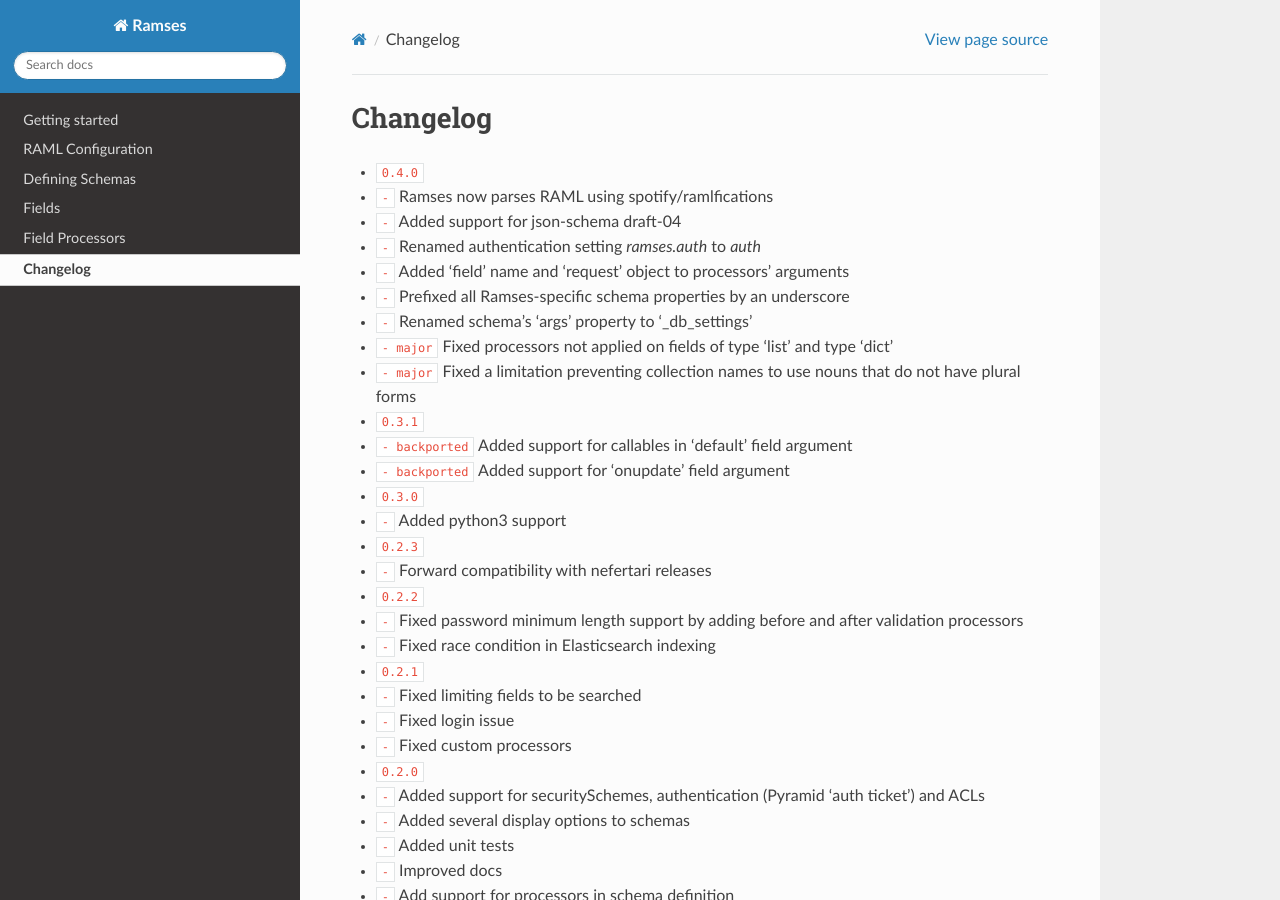
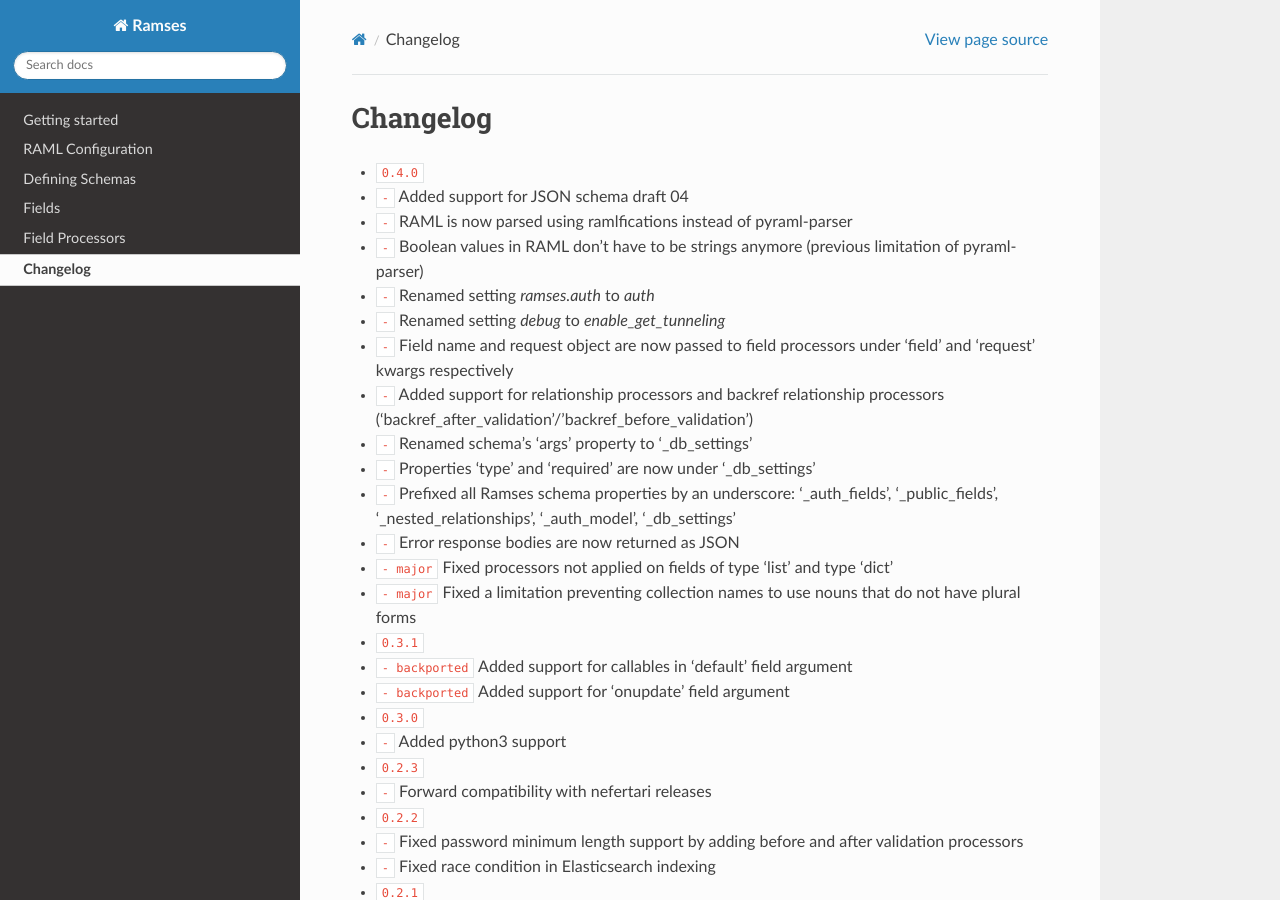
Before and after one commit to ramses-tech/ramses, a Sphinx documentation site: the page built from docs/source/changelog.rst, in a window 1280 px wide and 900 px high. Built offline with Sphinx 7.4.7 and the Read the Docs theme 2.0.0, drawn with Linux system fonts in a browser that asks for light colours; cross-references to code outside the pages are shown as plain code.

Commit message:
adding missing changelogs for v0.4.0

```diff
--- a/docs/source/changelog.rst
+++ b/docs/source/changelog.rst
@@ -2,12 +2,17 @@
 =========
 
 * :release:`0.4.0 <2015-08-x>`
-* :support:`-` Ramses now parses RAML using spotify/ramlfications
-* :support:`-` Added support for json-schema draft-04
-* :feature:`-` Renamed authentication setting `ramses.auth` to `auth`
-* :feature:`-` Added 'field' name and 'request' object to processors' arguments
-* :feature:`-` Prefixed all Ramses-specific schema properties by an underscore
+* :support:`-` Added support for JSON schema draft 04
+* :support:`-` RAML is now parsed using ramlfications instead of pyraml-parser
+* :feature:`-` Boolean values in RAML don't have to be strings anymore (previous limitation of pyraml-parser)
+* :feature:`-` Renamed setting `ramses.auth` to `auth`
+* :feature:`-` Renamed setting `debug` to `enable_get_tunneling`
+* :feature:`-` Field name and request object are now passed to field processors under 'field' and 'request' kwargs respectively
+* :feature:`-` Added support for relationship processors and backref relationship processors ('backref_after_validation'/'backref_before_validation')
 * :feature:`-` Renamed schema's 'args' property to '_db_settings'
+* :feature:`-` Properties 'type' and 'required' are now under '_db_settings'
+* :feature:`-` Prefixed all Ramses schema properties by an underscore: '_auth_fields', '_public_fields', '_nested_relationships', '_auth_model', '_db_settings'
+* :feature:`-` Error response bodies are now returned as JSON
 * :bug:`- major` Fixed processors not applied on fields of type 'list' and type 'dict'
 * :bug:`- major` Fixed a limitation preventing collection names to use nouns that do not have plural forms
 
```
